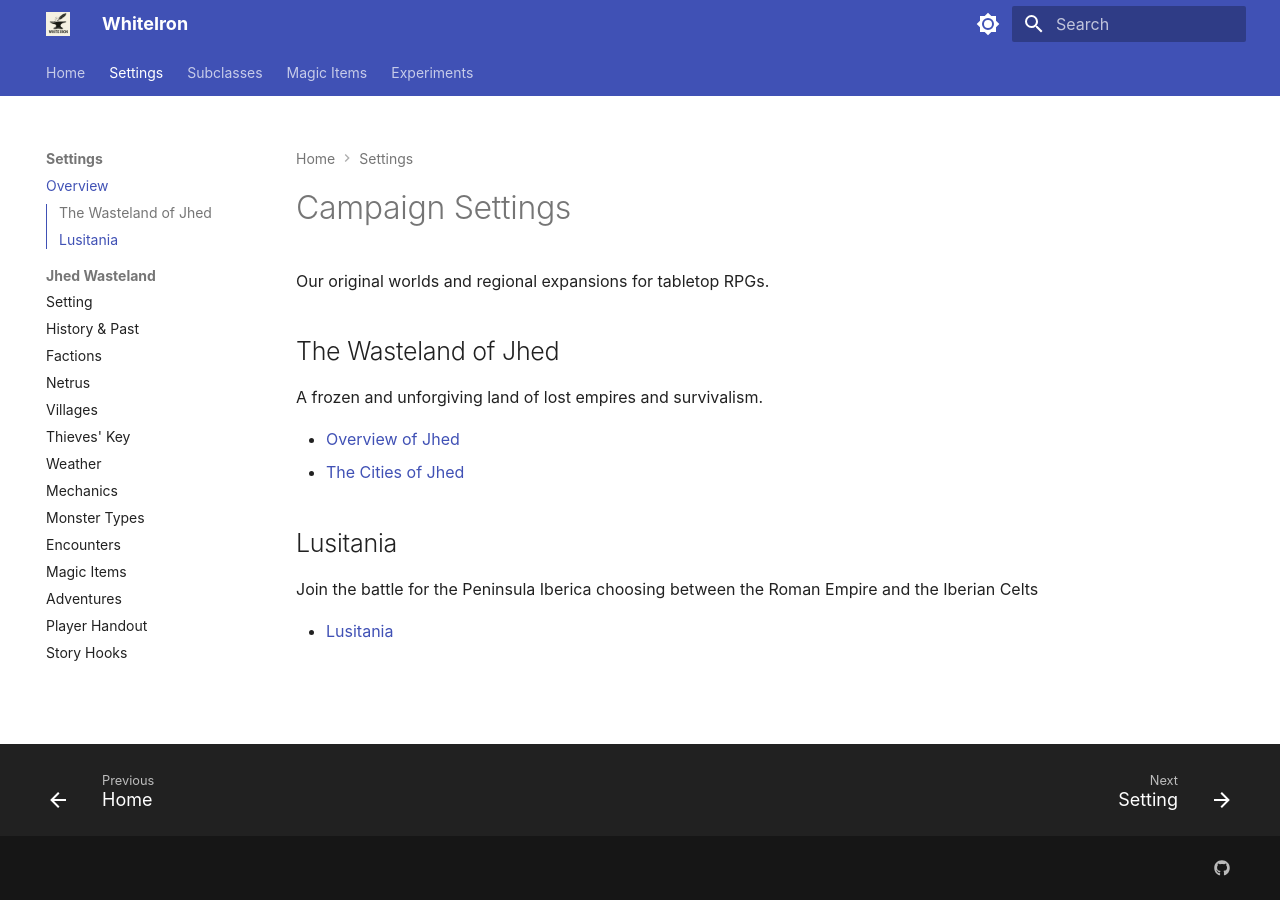
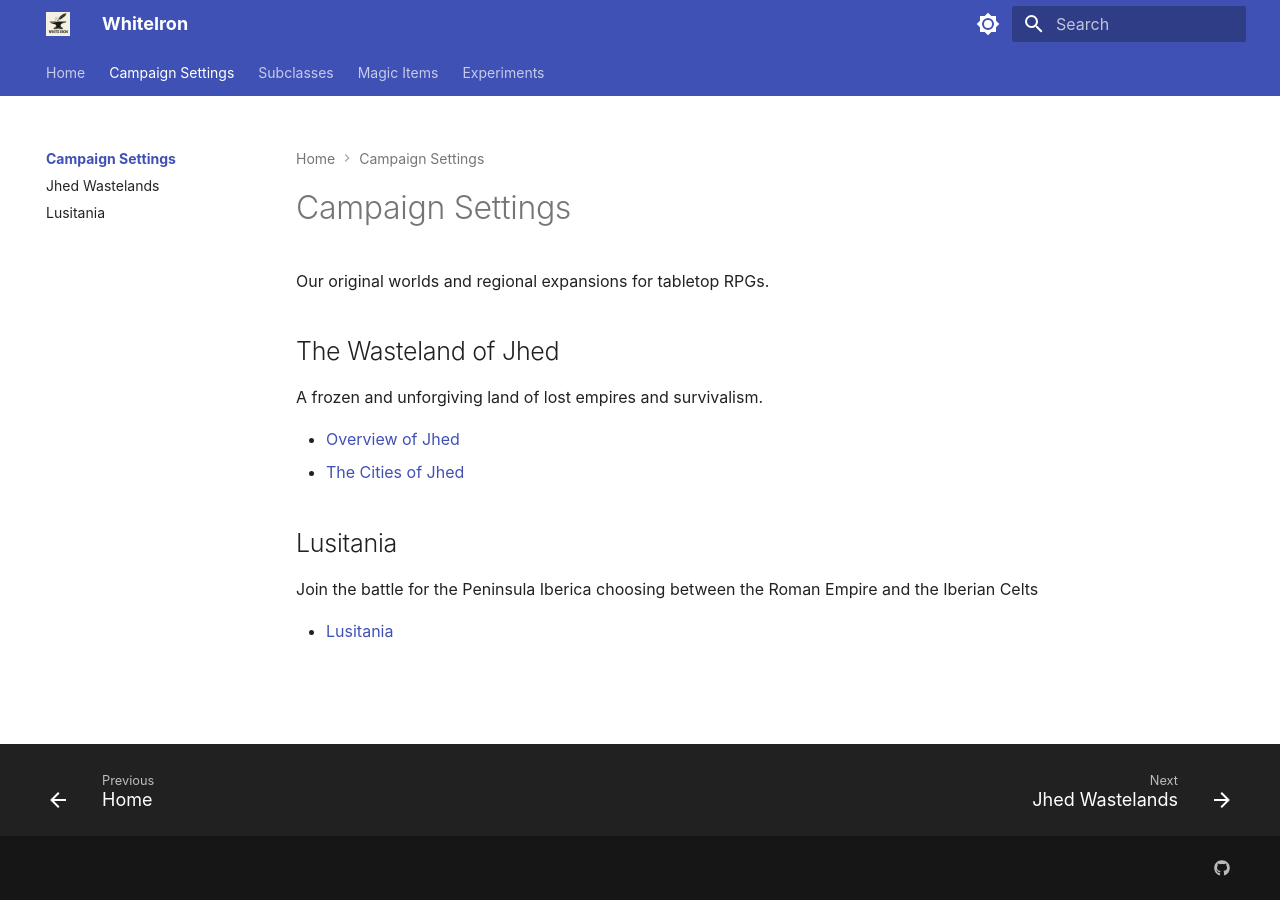
Before and after one commit to jonasmcferreira/whiteiron, an MkDocs documentation site: the page built from docs/campaign-settings/index.md, in a window 1280 px wide. Built offline with MkDocs 1.6.1 and Material for MkDocs 9.7.7, drawn with Linux system fonts in a browser that asks for light colours; some web fonts are replaced.

Commit message:
last fix

```diff
--- a/mkdocs.yml
+++ b/mkdocs.yml
@@ -3,31 +3,18 @@ site_url: https://jonasmcferreira.github.io/whiteiron/
 
 nav:
   - Home: index.md
-  - Settings:
-      - Overview: campaign-settings/settings.md
-      - Jhed Wasteland:
-          - Setting: jhed-wasteland/setting.md
-          - History & Past: jhed-wasteland/past.md
-          - Factions: jhed-wasteland/independent-factions.md
-          - Netrus: jhed-wasteland/netrus.md
-          - Villages: jhed-wasteland/four-villages.md
-          - Thieves' Key: jhed-wasteland/thieves_key.md
-          - Weather: jhed-wasteland/weather.md
-          - Mechanics: jhed-wasteland/mechanics.md
-          - Monster Types: jhed-wasteland/monter-types.md
-          - Encounters: jhed-wasteland/encounters.md
-          - Magic Items: jhed-wasteland/magic-items.md
-          - Adventures: jhed-wasteland/adventures.md
-          - Player Handout: jhed-wasteland/player-handout.md
-          - Story Hooks: jhed-wasteland/story-hooks.md
+  - Campaign Settings:
+      - campaign-settings/index.md
+      - jhed-wasteland/setting.md
+      - lusitania/index.md
   - Subclasses:
-      - Overview: subclasses/index.md
+      - subclasses/index.md
       - Path of the Breaker: subclasses/path-of-the-breaker.md
       - Wrangler: subclasses/wrangler.md
   - Magic Items:
-      - Overview: magic-items/index.md
+    - magic-items/index.md
   - Experiments:
-      - Overview: experiments/index.md
+    - experiments/index.md
 
 
 
```
Also changed, not shown: docs/index.md (+3 -3 lines), docs/campaign-settings/index.md (renamed from docs/campaign-settings/settings.md), docs/lusitania/index.md (renamed from docs/lusitania/00-lusitania.md).
